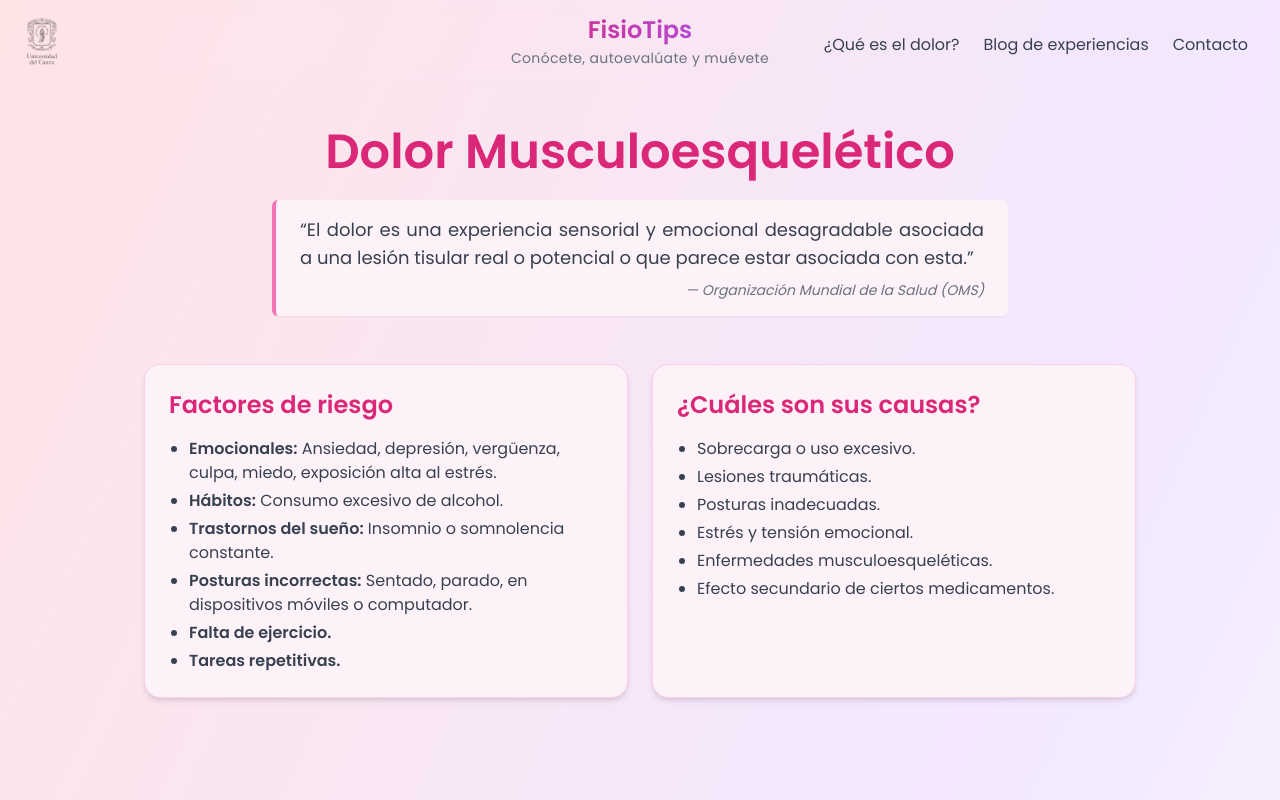
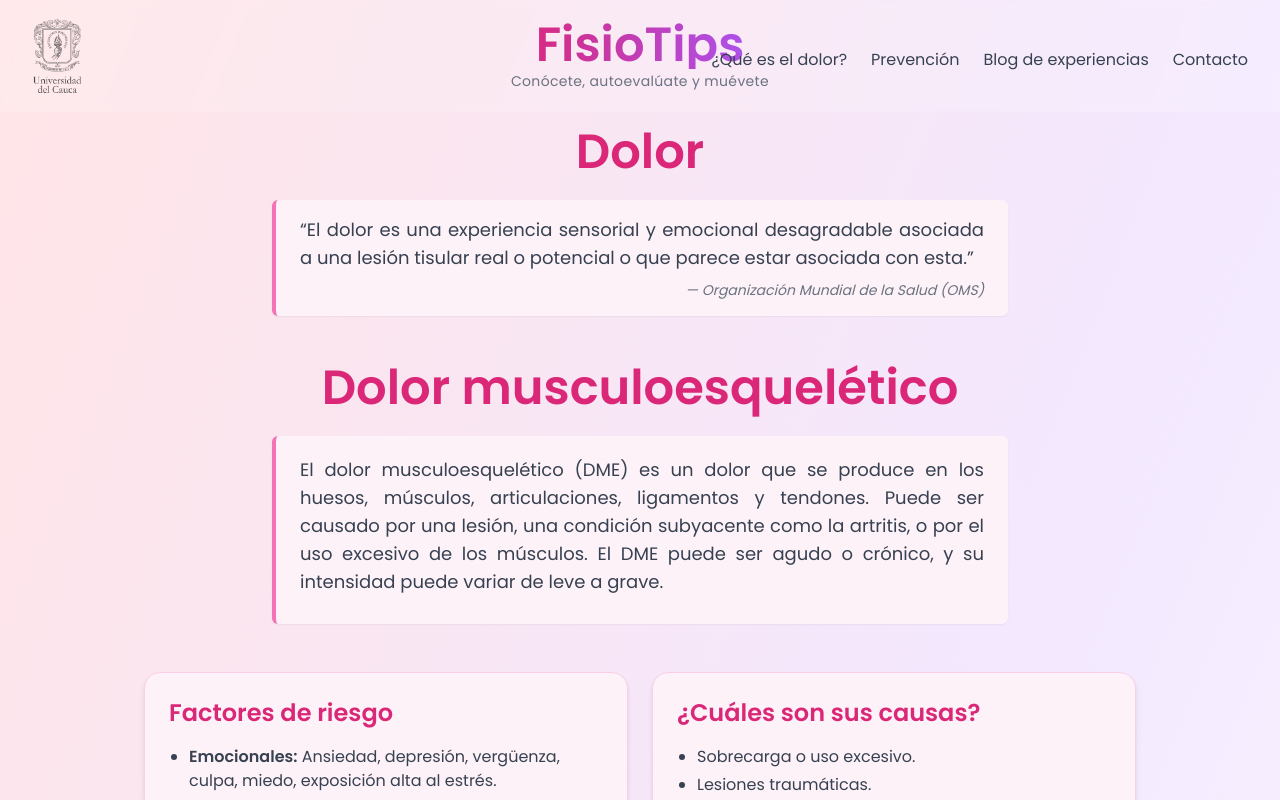
Before and after one commit to JuanF88/ximenaPage, a Next.js app: page /dolor in a window 1280 px wide. Shown: the top 800 px of the page. Built offline with nearby package versions, Linux system fonts and the light colour scheme.

Commit message:
New Changes

```diff
--- a/src/components/Header.js
+++ b/src/components/Header.js
@@ -2,20 +2,17 @@
 import React, { useState, useEffect } from "react";
 import Link from "next/link";
 import Image from "next/image";
-import { Pacifico } from "next/font/google";
 import { Menu, X } from "lucide-react";
-import { Playfair_Display } from "next/font/google";
-
 
 export default function Header() {
   const [isScrolled, setIsScrolled] = useState(false);
   const [menuOpen, setMenuOpen] = useState(false);
+  const [showSubMenu, setShowSubMenu] = useState(false);
 
   useEffect(() => {
     const handleScroll = () => {
       setIsScrolled(window.scrollY > 50);
     };
-
     window.addEventListener("scroll", handleScroll);
     return () => window.removeEventListener("scroll", handleScroll);
   }, []);
@@ -23,8 +20,8 @@ export default function Header() {
   return (
     <header
       className={`fixed w-full top-0 z-50 transition-all duration-300 ${isScrolled
-        ? "py-2 bg-[rgba(255, 255, 255, 0.62)] shadow-md backdrop-blur-md"
-        : "py-4 bg-[rgba(255, 255, 255, 0.18)] backdrop-blur-sm"
+        ? "py-2 bg-[rgba(255,255,255,0.62)] shadow-md backdrop-blur-md"
+        : "py-4 bg-[rgba(255,255,255,0.18)] backdrop-blur-sm"
         }`}
     >
       <div className="container mx-auto flex items-center justify-between relative px-4">
@@ -32,23 +29,21 @@ export default function Header() {
         {/* Logo */}
         <div className="flex items-center">
           <Link href="https://www.unicauca.edu.co/" target="_blank" passHref>
-
             <Image
               src="/imagenes/logo.png"
               alt="Logo"
-              width={isScrolled ? 40 : 50}
-              height={isScrolled ? 40 : 50}
+              width={isScrolled ? 60 : 80}
+              height={isScrolled ? 60 : 80}
               className="object-contain transition-all duration-300 ease-in-out hover:scale-110"
             />
           </Link>
-
         </div>
 
         {/* Brand name y subtítulo */}
         <div className="absolute left-1/2 transform -translate-x-1/2 text-center">
           <Link href="/" passHref>
             <span
-      className={`text-2xl sm:text-2xl font-extrabold bg-gradient-to-r from-pink-600 to-purple-500 text-transparent bg-clip-text max-w-4xl mx-auto leading-tight
+              className={`text-4xl sm:text-5xl font-extrabold bg-gradient-to-r from-pink-600 to-purple-500 text-transparent bg-clip-text max-w-4xl mx-auto leading-tight
                 hover:text-purple-500 transition-colors duration-300 block`}
             >
               FisioTips
@@ -58,9 +53,6 @@ export default function Header() {
             Conócete, autoevalúate y muévete
           </p>
         </div>
-
-
-
 
         {/* Botón Hamburguesa (Mobile) */}
         <div className="md:hidden">
@@ -74,7 +66,40 @@ export default function Header() {
           className={`${menuOpen ? "flex" : "hidden"
             } flex-col absolute top-full right-4 bg-white shadow-lg rounded-md mt-2 py-2 px-4 space-y-3 md:space-y-0 md:flex md:flex-row md:static md:shadow-none md:bg-transparent md:space-x-6 md:items-center text-gray-700 font-medium transition-all duration-300`}
         >
-          <Link href="/dolor" className="hover:text-pink-500 transition">¿Qué es el dolor?</Link>
+
+          {/* Ítem con submenú */}
+          <div className="relative group">
+            <div className="flex flex-col">
+              {/* ✅ Ahora es un Link clicable */}
+              <Link
+                href="/dolor"
+                className="hover:text-pink-500 transition"
+              >
+                ¿Qué es el dolor?
+              </Link>
+
+              <div
+                className="absolute left-0 top-full mt-0 w-48 rounded-md bg-white shadow-md py-2 px-4 space-y-2 z-50 opacity-0 invisible group-hover:opacity-100 group-hover:visible transition-opacity duration-200"
+              >
+                <Link
+                  href="/dolor/lumbalgia"
+                  className="block text-gray-700 hover:text-pink-500 transition"
+                >
+                  Lumbalgia
+                </Link>
+                <Link
+                  href="/dolor/cervicalgia"
+                  className="block text-gray-700 hover:text-pink-500 transition"
+                >
+                  Cervicalgia
+                </Link>
+              </div>
+            </div>
+          </div>
+
+
+
+          <Link href="/prevencion" className="hover:text-pink-500 transition">Prevención</Link>
           <Link href="/experiencias" className="hover:text-pink-500 transition">Blog de experiencias</Link>
           {/* <Link href="/sobre-nosotros" className="hover:text-pink-500 transition">Nosotros</Link> */}
           <Link href="/contacto" className="hover:text-pink-500 transition">Contacto</Link>
--- a/src/components/Hero.js
+++ b/src/components/Hero.js
@@ -9,13 +9,15 @@ import "slick-carousel/slick/slick-theme.css";
 import Slider from "react-slick";
 
 const sliderSettings = {
-  dots: true, // Muestra los puntos de navegación
-  infinite: true, // Permite el desplazamiento infinito
-  speed: 500, // Velocidad de transición
-  slidesToShow: 1, // Muestra 1 imagen a la vez
-  slidesToScroll: 1, // Desplaza 1 imagen a la vez
+  dots: true,
+  infinite: true,
+  speed: 500,
+  slidesToShow: 1,
+  slidesToScroll: 1,
+  autoplay: true,
+  autoplaySpeed: 3000,
+  arrows: false,
 };
-
 
 export default function Hero() {
   return (
@@ -41,78 +43,85 @@ export default function Hero() {
         Séptimo semestre - Unicauca
       </motion.h2>
 
-
-      {/* 🎓 Subtítulo */}
-      <motion.h2
-        className="text-2xl sm:text-4xl font-semibold text-gray-700 mt-4 max-w-2xl mx-auto"
+      {/* 🎓 Subtítulo más pequeño */}
+      <motion.h3
+        className="text-lg sm:text-2xl font-medium text-gray-600 mt-2 max-w-2xl mx-auto"
         initial={{ opacity: 0, y: -30 }}
         animate={{ opacity: 1, y: 0 }}
+        transition={{ delay: 0.4, duration: 0.8 }}
+      >
+        Centro Universitario en Salud “Alfonso López”
+      </motion.h3>
+
+<motion.div
+  className="mt-12 w-full max-w-5xl mx-auto px-4"
+  initial={{ opacity: 0, y: 20 }}
+  whileInView={{ opacity: 1, y: 0 }}
+  viewport={{ once: true }}
   transition={{ delay: 0.2, duration: 0.8 }}
 >
-        Centro Universitario en Salud “Alfonso López”
-      </motion.h2>
+  <div className="w-full h-[300px] sm:h-[400px] md:h-[500px] rounded-xl overflow-hidden shadow-xl">
+<iframe
+  className="w-full h-full"
+  src="https://www.youtube.com/embed/zNHRW2s0KZk?autoplay=1&mute=1&controls=1"
+  title="Video de Presentación"
+  frameBorder="0"
+  allow="accelerometer; autoplay; clipboard-write; encrypted-media; gyroscope; picture-in-picture"
+  allowFullScreen
+></iframe>
 
+  </div>
+</motion.div>
+
+
+      {/* 🖼️ Carrusel de imágenes en todas las pantallas */}
       <motion.div
-  className="mt-12 flex flex-col md:flex-row items-center gap-10 max-w-6xl mx-auto text-left px-4"
+        className="mt-8 w-full max-w-2xl mx-auto"
+
         initial={{ opacity: 0, y: 20 }}
         whileInView={{ opacity: 1, y: 0 }}
         viewport={{ once: true }}
         transition={{ delay: 0.3, duration: 0.8 }}
       >
-  {/* Carrusel solo en móviles */}
-  <div className="w-full md:hidden">
         <Slider {...sliderSettings}>
           <div>
             <Image
               src="/imagenes/Portada1.jpg"
               alt="Ilustración de la práctica"
               width={800}
-          height={800}
-          className="rounded-3xl shadow-xl w-full"
+              height={600}
+              className="rounded-2xl shadow-md w-full max-h-[320px] object-cover"
             />
+
           </div>
           <div>
             <Image
               src="/imagenes/Portada2.jpg"
-          alt="Segunda imagen interactiva"
-          width={400}
-          height={300}
-          className="rounded-2xl shadow-lg w-full"
+              alt="Ilustración de la práctica"
+              width={800}
+              height={600}
+              className="rounded-2xl shadow-md w-full max-h-[320px] object-cover"
             />
+
           </div>
         </Slider>
-  </div>
+      </motion.div>
 
-  {/* Imágenes fijas solo en pantallas medianas y grandes */}
-  <div className="relative w-full md:w-1/2 md:block hidden">
-    <Image
-      src="/imagenes/Portada1.jpg"
-      alt="Ilustración de la práctica"
-      width={800}
-      height={800}
-      className="rounded-3xl shadow-xl w-full md:ml-[-180px] mx-auto"
-    />
-    <Image
-      src="/imagenes/Portada2.jpg"
-      alt="Segunda imagen interactiva"
-      width={400}
-      height={300}
-      className="absolute bottom-0 right-6 rounded-2xl shadow-lg transform translate-x-14 translate-y-20 scale-95"
-    />
-  </div>
-
-  {/* Texto */}
-  <div className="w-full md:w-1/2 space-y-4">
-    <p className="text-lg sm:text-xl text-gray-700 leading-relaxed text-justify max-w-2xl mx-auto">
+      {/* Texto descriptivo */}
+      <motion.div
+        className="mt-12 max-w-4xl mx-auto px-4"
+        initial={{ opacity: 0, y: 20 }}
+        whileInView={{ opacity: 1, y: 0 }}
+        viewport={{ once: true }}
+        transition={{ delay: 0.4, duration: 0.8 }}
+      >
+        <p className="text-lg sm:text-xl text-gray-700 leading-relaxed text-justify">
           Una experiencia práctica que va desde la examinación hasta la
-      obtención de los resultados para emitir un diagnóstico fisioterapéutico, con el fin de establecer el plan de tratamiento de manera individualizada,
+          obtención de los resultados para emitir un diagnóstico fisioterapéutico,
+          con el fin de establecer el plan de tratamiento de manera individualizada,
           con un enfoque integral, dinámico y participativo, donde el paciente es el eje principal.
         </p>
-  </div>
       </motion.div>
-
-
-
 
       {/* 📘 Modelo de Atención */}
       <motion.div
--- a/src/pages/dolor.js
+++ b/src/pages/dolor.js
@@ -18,14 +18,16 @@ export default function DolorPage() {
           animate={{ opacity: 1, y: 0 }}
           transition={{ duration: 0.8 }}
         >
+          {/* Definición de dolor general */}
 <motion.h1
   className="text-3xl sm:text-5xl font-extrabold text-pink-600 mb-6"
   initial={{ opacity: 0, y: -50 }}
   animate={{ opacity: 1, y: 0 }}
   transition={{ duration: 0.8 }}
 >
-            Dolor Musculoesquelético
+  Dolor
 </motion.h1>
+
 <motion.blockquote
   className="relative bg-pink-50 border-l-4 border-pink-400 text-base sm:text-lg text-gray-700 px-6 py-4 rounded-md text-justify shadow-sm"
   initial={{ opacity: 0, y: 20 }}
@@ -41,6 +43,33 @@ export default function DolorPage() {
     — Organización Mundial de la Salud (OMS)
   </cite>
 </motion.blockquote>
+
+{/* Dolor musculoesquelético - con separación extra */}
+<div className="mt-12">
+  <motion.h1
+    className="text-3xl sm:text-5xl font-extrabold text-pink-600 mb-6"
+    initial={{ opacity: 0, y: -50 }}
+    animate={{ opacity: 1, y: 0 }}
+    transition={{ duration: 0.8 }}
+  >
+    Dolor musculoesquelético
+  </motion.h1>
+
+  <motion.blockquote
+    className="relative bg-pink-50 border-l-4 border-pink-400 text-base sm:text-lg text-gray-700 px-6 py-5 rounded-md text-justify shadow-sm"
+    initial={{ opacity: 0, y: 20 }}
+    animate={{ opacity: 1, y: 0 }}
+    transition={{ delay: 0.4, duration: 0.8 }}
+  >
+    <p className="mb-2">
+      El dolor musculoesquelético (DME) es un dolor que se produce en los huesos, músculos, articulaciones,
+      ligamentos y tendones. Puede ser causado por una lesión, una condición subyacente como la artritis, o
+      por el uso excesivo de los músculos. El DME puede ser agudo o crónico, y su intensidad puede variar
+      de leve a grave.
+    </p>
+  </motion.blockquote>
+</div>
+
 
         </motion.section>
 
--- a/src/styles/globals.css
+++ b/src/styles/globals.css
@@ -34,3 +34,28 @@ html, body {
   background-size: 300% 300%;
   animation: gradientAnimation 15s ease infinite;
 }
+
+/* Mostrar flechas de slick */
+.slick-prev,
+.slick-next {
+  z-index: 20;
+  width: 40px;
+  height: 40px;
+  background-color: rgba(255, 255, 255, 0.8);
+  border-radius: 9999px;
+  color: #d63384; /* rosa bonito */
+}
+
+.slick-prev:before,
+.slick-next:before {
+  color: #d63384;
+  font-size: 30px;
+}
+
+/* Posición lateral centrada */
+.slick-prev {
+  left: -50px !important;
+}
+.slick-next {
+  right: -50px !important;
+}
```
Lines whose indentation alone changed are shown as unchanged.
